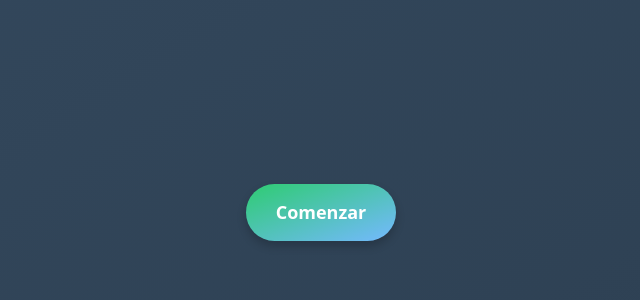
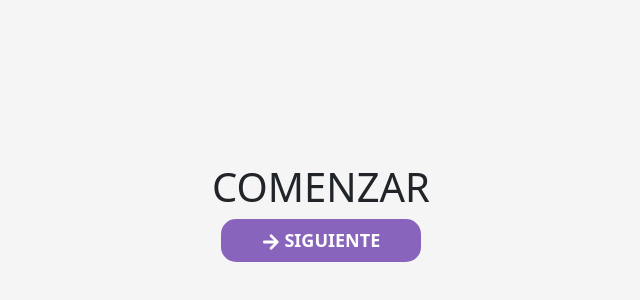
Before and after one commit to Ramasalerno/okus-pay-interface, a React (Vite) app: page / in a window 1280 px wide. Shown: the part 188-488 px from the top of the page, without its empty margins (319-959 px from the left). Built offline with nearby package versions, Linux system fonts and the light colour scheme.

Commit message:
feat(agrego librerias y modifico el front de la primera vista, elrita haz lo tuyo)

```diff
--- a/package.json
+++ b/package.json
@@ -14,6 +14,7 @@
     "gsap": "^3.12.5",
     "react": "^18.3.1",
     "react-dom": "^18.3.1",
+    "react-icons": "^5.3.0",
     "react-router-dom": "^6.27.0"
   },
   "devDependencies": {
--- a/src/App.css
+++ b/src/App.css
@@ -2,36 +2,52 @@
   display: flex;
   justify-content: center;
   align-items: center;
-  height: 100vh; /* Ajusta esta altura según tus necesidades */
-  background: linear-gradient(to bottom right, #34495e, #2c3e50); /* Fondo degradado oscuro */
+  flex-direction: column;
+  height: 100vh;
+  /* Ajusta esta altura según tus necesidades */
+  background: #f5f5f5;
+  /* Fondo degradado oscuro */
 }
 
 .start-button {
-  padding: 15px 30px;
+  padding: 8px 0px;
   font-size: 18px;
   font-weight: bold;
-  border-radius: 50px;
+  border-radius: 15px;
   border: none;
   cursor: pointer;
   transition: all 0.3s ease-in-out;
-  background: linear-gradient(to bottom right, #2ecc71, #74b9ff); /* Degradado verde y azul */
+  text-decoration: none;
   color: #fff;
-  box-shadow: 0px 5px 10px rgba(0, 0, 0, 0.2);
+  background-color: #8964bd;
+  width: 200px;
+  text-align: center;
+
+
+  /* background-image: linear-gradient(#ff1cf7 25%, #7200ffe8); */
+  /* -webkit-background-clip: text; */
+  /* background-clip: text; */
+  /* -webkit-text-fill-color: transparent; */
+  font-weight: 600;
+  cursor: pointer;
 }
 
 .start-button:hover {
-  background: linear-gradient(to bottom right, #74b9ff, #2ecc71); /* Invertir el degradado */
-  box-shadow: 0px 15px 20px rgba(0, 0, 0, 0.4);
-  transform: translateY(-5px);
-  border: 2px solid #fff; /* Agregar borde blanco al pasar el mouse */
-  color: #2c3e50; /* Cambiar el color del texto */
+  background: #4d06b1;
+  /* box-shadow: 0px 15px 20px rgba(0, 0, 0, 0.4); */
+  color: #fff;
+  /* transform: translateY(-5px); */
+  /* border: 2px solid #fff; */
 }
 
 .start-button:active {
-  background: #fff; /* Fondo blanco al hacer clic */
-  color: #333;
-  transform: scale(1.1); /* Aumentar ligeramente el tamaño */
-  box-shadow: 0px 2px 5px rgba(0, 0, 0, 0.3); /* Agregar una sombra más pronunciada */
+  /* background: #fff; */
+  /* Fondo blanco al hacer clic */
+  /* color: #333; */
+  transform: scale(0.9);
+  /* Aumentar ligeramente el tamaño */
+  /* box-shadow: 0px 2px 5px rgba(0, 0, 0, 0.3); */
+  /* Agregar una sombra más pronunciada */
 }
 
 /* Estilo general para los botones en el proyecto */
@@ -54,7 +70,7 @@
   /* Mostrar el cursor de mano */
   box-shadow: 0 4px 8px rgba(0, 0, 0, 0.1);
   /* Un box-shadow suave */
-  transition: background-color 0.3s ease;
+  transition: background-color 0.2s ease;
   /* Transición suave al hacer hover */
 }
 
--- a/src/components/Home.jsx
+++ b/src/components/Home.jsx
@@ -1,6 +1,7 @@
-import { useNavigate } from 'react-router-dom';
+import { Link, useNavigate } from 'react-router-dom';
 import { useRef } from 'react';
 import { gsap } from 'gsap';
+import { FaArrowRight } from "react-icons/fa";
 import '../App.css';
 
 function Home() {
@@ -10,9 +11,9 @@
     const handleClick = () => {
         // Efecto de explosión
         gsap.to(buttonRef.current, {
-            scale: 5.5,
+            scale: 3.5,
             opacity: 0.5,
-            duration: 0.8,
+            duration: 0.6,
             ease: "power1.out",
             onComplete: () => {
                 navigate('/carrito');
@@ -22,13 +23,12 @@
 
     return (
         <div className="contenedorComenzar">
-            <button
-                className="start-button"
+            <h1>COMENZAR</h1>
+            <Link className="start-button"
                 onClick={handleClick}
-                ref={buttonRef} // Asignar la referencia al botón
-            >
-                Comenzar
-            </button>
+                ref={buttonRef}>
+                    <FaArrowRight />  SIGUIENTE
+            </Link>
         </div>
     );
 }
```
Also changed, not shown: 1 other file (tests, documents, lock files or other folders).
